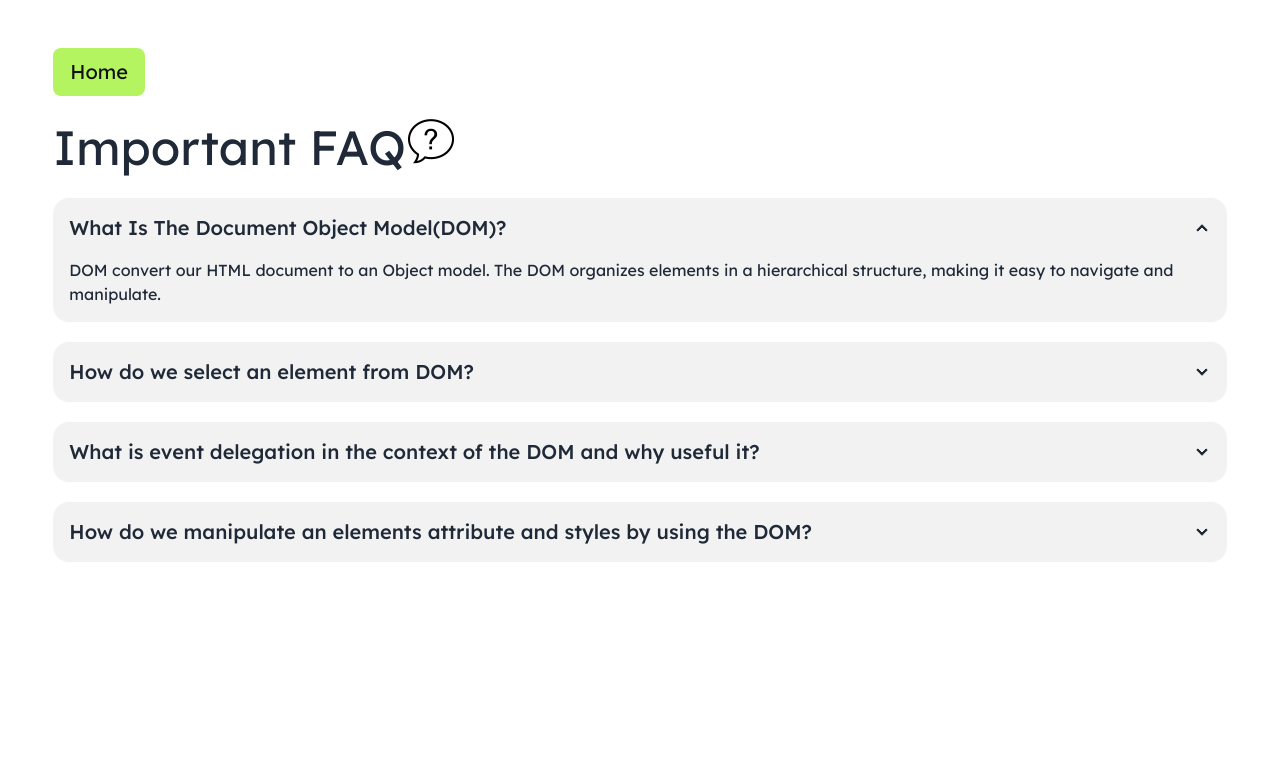
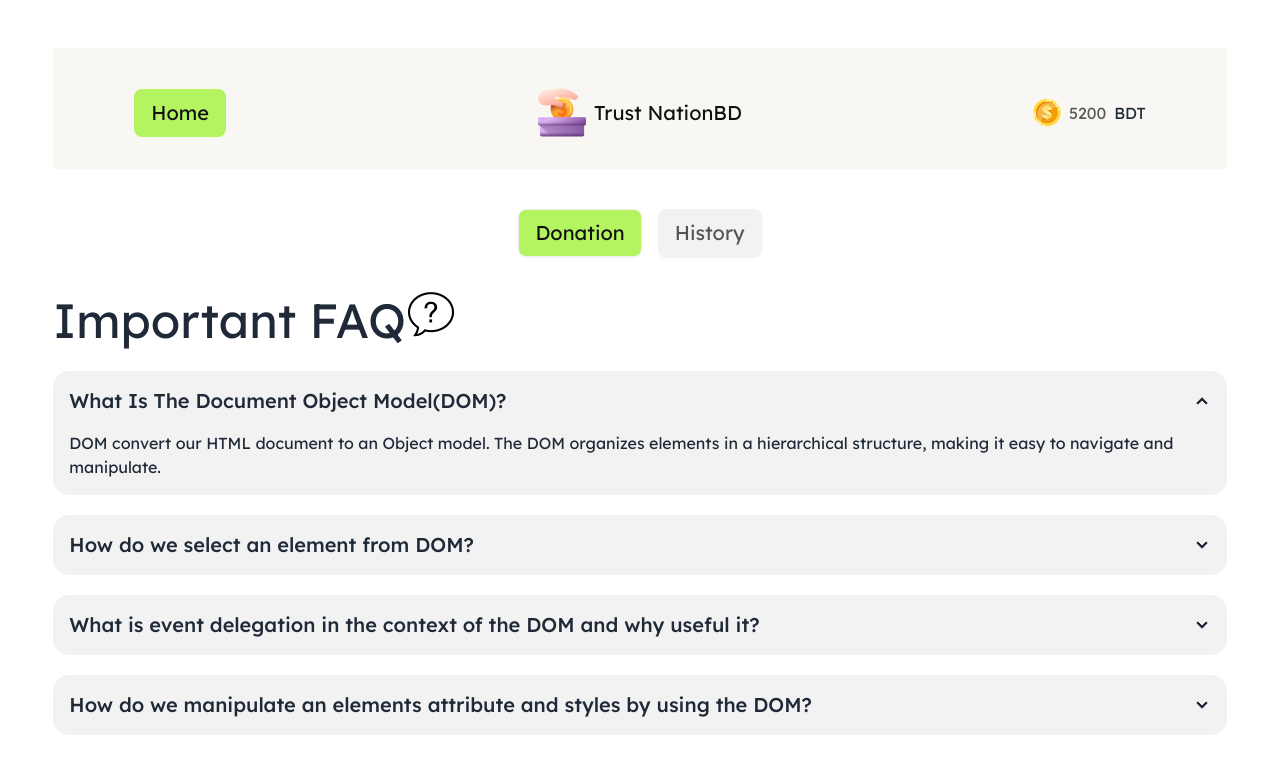
Before and after one commit to Shahadat-Hossen-008/Trust-Donate, a plain HTML site: page blog.html in a window 1280 px wide. Drawn offline with nearby package versions, Linux system fonts and the light colour scheme.

Commit message:
Add toggle feature home and blog

```diff
--- a/JS/button.js
+++ b/JS/button.js
@@ -10,3 +10,8 @@ document.getElementById("show-donation-transaction").addEventListener("click", f
     document.getElementById("show-donation-transaction").classList.add('bg-btn_color');
     document.getElementById("show-donation").classList.remove('bg-btn_color');
 })
+
+
+document.getElementById("blog-btn").addEventListener('click', function(){
+    window.location.href= './blog.html'
+})
--- a/JS/toggole.js
+++ /dev/null
@@ -1,3 +0,0 @@
-document.getElementById("blog-btn").addEventListener('click', function(){
-
-})
--- a/blog.html
+++ b/blog.html
@@ -39,7 +39,30 @@
 </head>
 <body class="font-lexend">
     <div class="w-11/12 mx-auto py-12 space-y-5">
-        <button id="home-btn" class="btn btn-ghost text-color_main bg-btn_color text-xl font-normal">Home</button>
+        <nav class="sticky top-0 z-50 backdrop-blur-md ">
+            <div class="bg-nav_color">
+                <div class="navbar sm:px-8 sm:pt-10 w-11/12 mx-auto pb-8 ">
+                    <div class="navbar-start">
+                      <div class="dropdown"></div>
+                      <button id="home-btn" class="btn btn-ghost text-color_main bg-btn_color text-xl font-normal"><a href="index.html">Home</a></button>
+                    </div>
+                    <div class="navbar-center">
+                        <img src="assets/logo.png" alt="logo">
+                        <p class="text-color_main text-xl pl-2">Trust NationBD</p>
+                    </div>
+                    <div class="navbar-end">
+                      <div class="flex justify-between items-center gap-2">
+                        <img src="assets/coin.png" alt="coin image" />
+                        <p id="minus-balance" class="text-color_primary">5200 </p>BDT
+                      </div>
+                    </div>
+                </div>
+            </div>
+          <div class="mt-10 flex justify-center space-x-4 pb-3">
+            <button id="show-donation" class="btn text-color_main bg-btn_color text-xl font-normal">Donation</button>
+            <button id="show-donation-transaction" class="btn text-color_primary text-xl font-normal">History</button>
+          </div>
+        </nav>
         <div class="flex items-center">
             <h1 class="text-5xl">Important FAQ </h1>
             <img class="pb-3" src="assets/icons8-faq (1).gif" alt="">
@@ -80,6 +103,9 @@
           </div>
     </div>
 
-    <script src="JS/toggole.js"></script>
+
+    <script src="JS/home.js"></script>
+    <script src="JS/button.js"></script>
+
 </body>
 </html>
```
